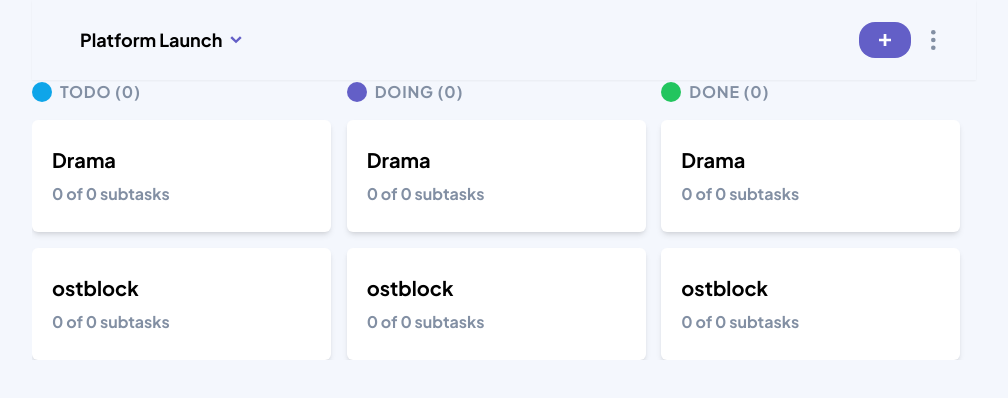
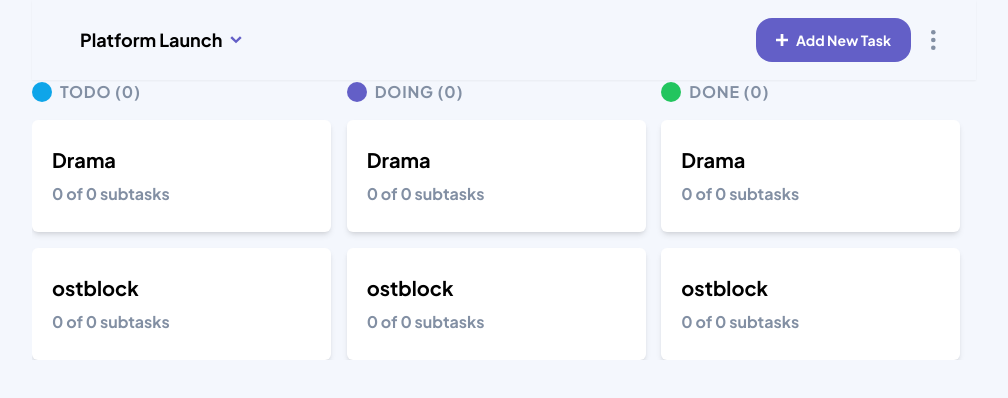
Before and after one commit to danielgen01/kanbanboard-frontend, a React (Vite) app: page / in a window 1280 px wide. Shown: the top 398 px of the page, without its empty margins (8-1016 px from the left). Built offline with nearby package versions, Linux system fonts and the light colour scheme.

Commit message:
change button design for desktop and tablet  devic

```diff
--- a/src/components/Navbar.tsx
+++ b/src/components/Navbar.tsx
@@ -26,13 +26,14 @@ const Navbar = () => {
           <img src={chevrondown} className="h-2" alt="chevron down" />
         </div>
         <div className="top-right-icons ml-auto flex  items-center gap-5">
-          <div className="add-btn ">
+          <button className="add-btn flex bg-dark-purple py-3 px-5 rounded-2xl items-center gap-2 text-white font-bold">
             <img
               src={addicon}
               alt="addicon"
-              className="bg-dark-purple py-3 px-5 rounded-2xl"
+              className=""
             />
-          </div>
+            <span className="font-boldtext-white text-sm hidden md:block">Add New Task</span>
+          </button>
           <div className="three-points-ellipsis">
             <img src={threepointsicon} alt="ellipsis" className="" />
           </div>
```
